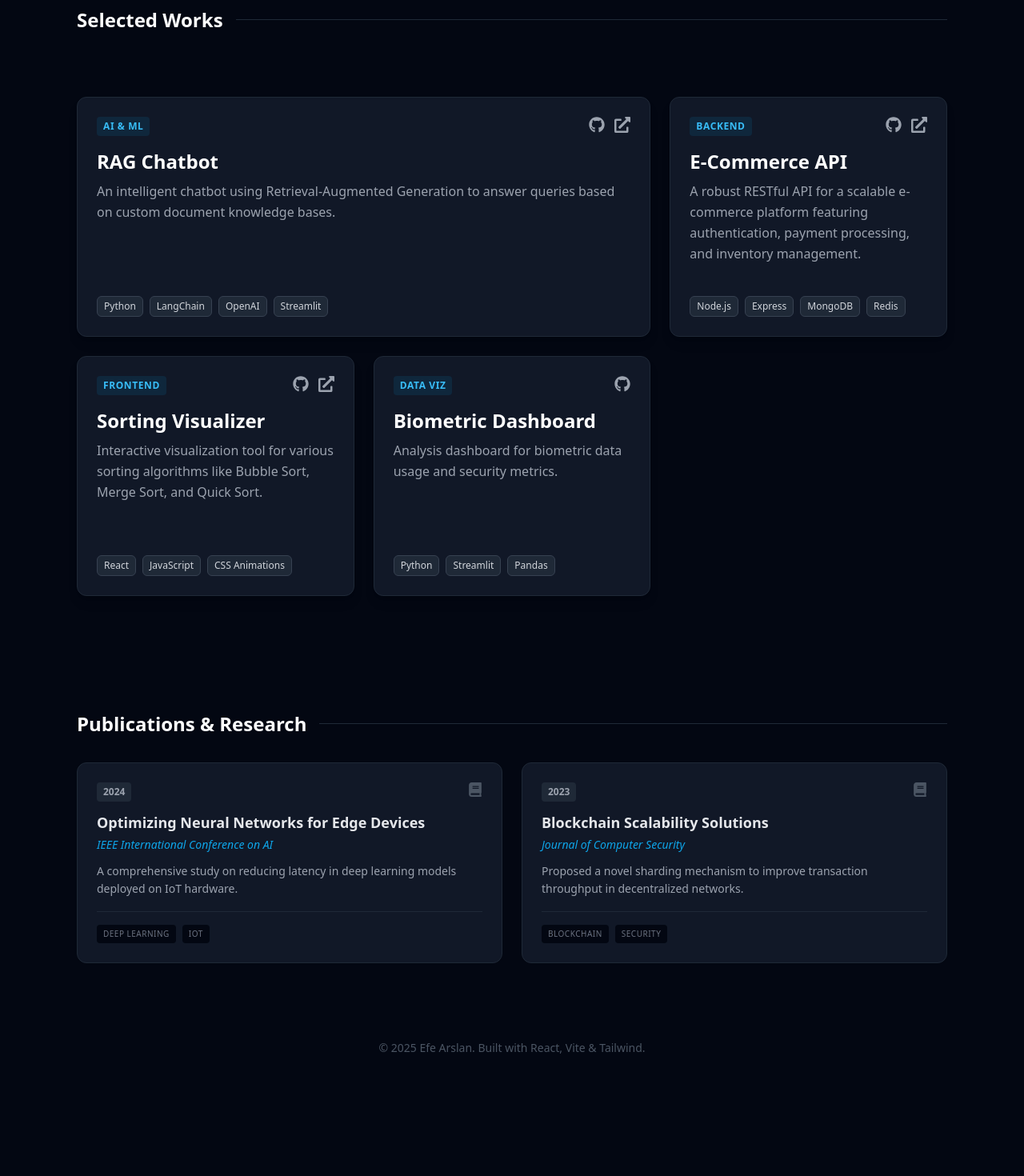
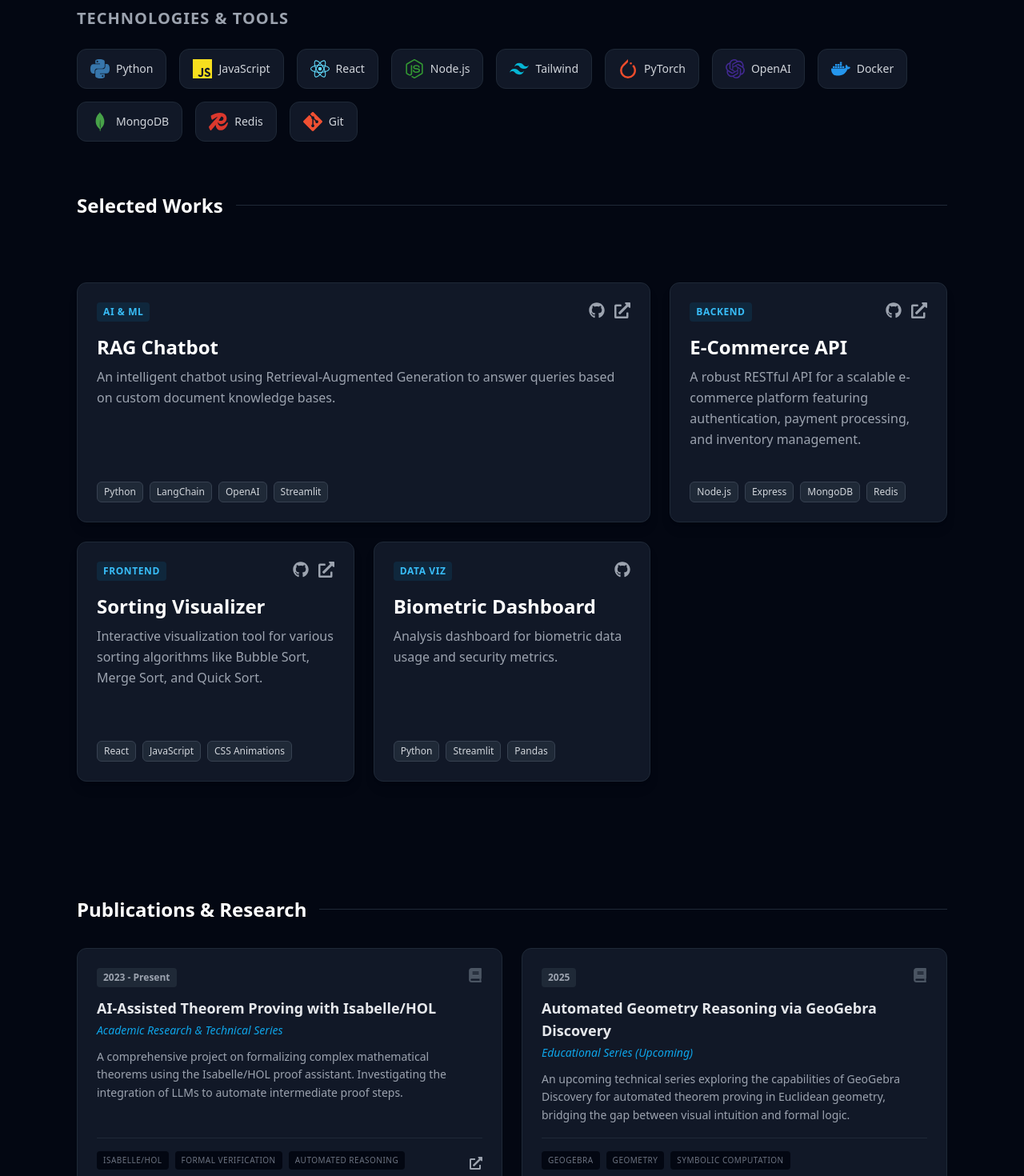
Before and after one commit to EfeArslan-Git-Hub/Efe-Arslan-Portfolio, a React (Vite) app: page / in a window 1280 px wide. Shown: the part 560-2030 px from the top of the page at 80% size. Before the commit the page ends 1976 px from the top, so only its background shows below. Built offline with nearby package versions, Linux system fonts and the light colour scheme.

Commit message:
Efe-Arslan-Portfolio

```diff
--- a/src/App.jsx
+++ b/src/App.jsx
@@ -2,6 +2,7 @@
 import BentoGrid from './components/BentoGrid';
 import ProjectCard from './components/ProjectCard';
 import PublicationCard from './components/PublicationCard';
+import TechStack from './components/TechStack';
 import { profile, publications } from './data/portfolio';
 import { motion } from 'framer-motion';
 import { FiEye } from 'react-icons/fi';
@@ -65,6 +66,8 @@
       </header>
 
       <main>
+        <TechStack />
+
         <div className="flex items-center gap-4 mb-8">
           <h3 className="text-2xl font-bold text-white">Selected Works</h3>
           <div className="h-[1px] bg-gray-800 flex-1"></div>
--- /dev/null
+++ b/src/components/TechStack.jsx
@@ -0,0 +1,36 @@
+
+import React from 'react';
+import { motion } from 'framer-motion';
+import { skills } from '../data/portfolio';
+
+const TechStack = () => {
+    return (
+        <section className="mb-16">
+            <h3 className="text-xl font-bold text-gray-400 mb-6 uppercase tracking-wider text-sm">
+                Technologies & Tools
+            </h3>
+            <div className="flex flex-wrap gap-4">
+                {skills.map((skill, index) => (
+                    <motion.div
+                        key={skill.name}
+                        initial={{ opacity: 0, y: 10 }}
+                        animate={{ opacity: 1, y: 0 }}
+                        transition={{ delay: index * 0.05 }}
+                        whileHover={{ scale: 1.05, backgroundColor: "rgba(255, 255, 255, 0.05)" }}
+                        className="flex items-center gap-2 bg-gray-900 border border-gray-800 px-4 py-3 rounded-xl hover:border-brand-500/30 transition-all cursor-default group"
+                    >
+                        <skill.icon
+                            className="text-2xl transition-colors group-hover:drop-shadow-[0_0_8px_rgba(255,255,255,0.3)]"
+                            style={{ color: skill.color }} // Inline style for brand colors
+                        />
+                        <span className="text-gray-300 font-medium text-sm group-hover:text-white">
+                            {skill.name}
+                        </span>
+                    </motion.div>
+                ))}
+            </div>
+        </section>
+    );
+};
+
+export default TechStack;
--- a/src/data/portfolio.js
+++ b/src/data/portfolio.js
@@ -1,5 +1,10 @@
 
 import { FaGithub, FaLinkedin, FaTwitter, FaEnvelope } from 'react-icons/fa';
+import {
+    SiPython, SiJavascript, SiReact, SiNodedotjs,
+    SiTailwindcss, SiDocker, SiMongodb, SiRedis,
+    SiPytorch, SiOpenai, SiGit
+} from 'react-icons/si';
 
 export const profile = {
     name: "Efe Arslan",
@@ -61,20 +66,34 @@
 export const publications = [
     {
         id: 1,
-        title: "Optimizing Neural Networks for Edge Devices",
-        publisher: "IEEE International Conference on AI",
-        date: "2024",
-        desc: "A comprehensive study on reducing latency in deep learning models deployed on IoT hardware.",
-        link: "#",
-        tags: ["Deep Learning", "IoT"]
+        title: "AI-Assisted Theorem Proving with Isabelle/HOL",
+        publisher: "Academic Research & Technical Series",
+        date: "2023 - Present",
+        desc: "A comprehensive project on formalizing complex mathematical theorems using the Isabelle/HOL proof assistant. Investigating the integration of LLMs to automate intermediate proof steps.",
+        link: "https://github.com/EfeArslan-Git-Hub",
+        tags: ["Isabelle/HOL", "Formal Verification", "Automated Reasoning"]
     },
     {
         id: 2,
-        title: "Blockchain Scalability Solutions",
-        publisher: "Journal of Computer Security",
-        date: "2023",
-        desc: "Proposed a novel sharding mechanism to improve transaction throughput in decentralized networks.",
+        title: "Automated Geometry Reasoning via GeoGebra Discovery",
+        publisher: "Educational Series (Upcoming)",
+        date: "2025",
+        desc: "An upcoming technical series exploring the capabilities of GeoGebra Discovery for automated theorem proving in Euclidean geometry, bridging the gap between visual intuition and formal logic.",
         link: "#",
-        tags: ["Blockchain", "Security"]
+        tags: ["GeoGebra", "Geometry", "Symbolic Computation"]
     }
 ];
+
+export const skills = [
+    { name: "Python", icon: SiPython, color: "#3776AB" },
+    { name: "JavaScript", icon: SiJavascript, color: "#F7DF1E" },
+    { name: "React", icon: SiReact, color: "#61DAFB" },
+    { name: "Node.js", icon: SiNodedotjs, color: "#339933" },
+    { name: "Tailwind", icon: SiTailwindcss, color: "#06B6D4" },
+    { name: "PyTorch", icon: SiPytorch, color: "#EE4C2C" },
+    { name: "OpenAI", icon: SiOpenai, color: "#412991" },
+    { name: "Docker", icon: SiDocker, color: "#2496ED" },
+    { name: "MongoDB", icon: SiMongodb, color: "#47A248" },
+    { name: "Redis", icon: SiRedis, color: "#DC382D" },
+    { name: "Git", icon: SiGit, color: "#F05032" },
+];
```
